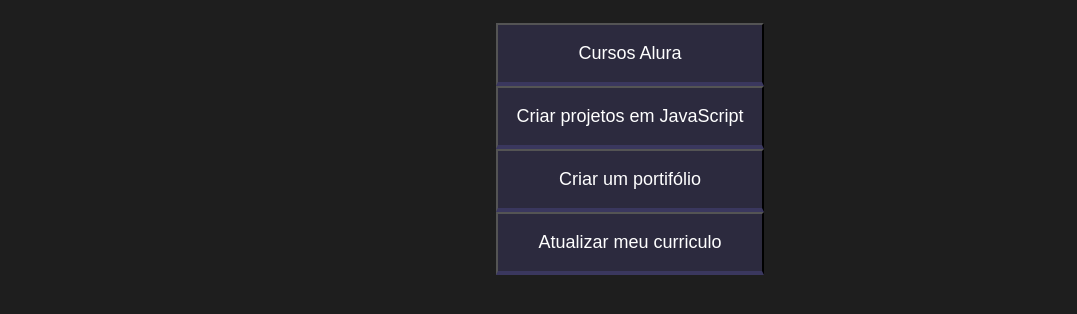
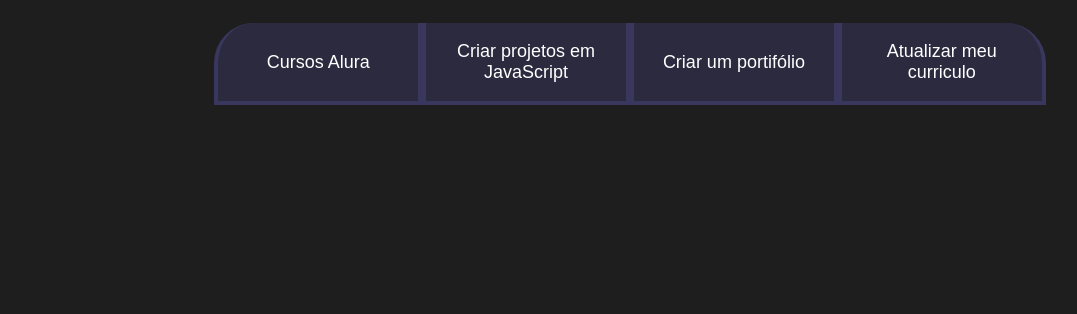
Before and after one commit to Vinizaun/Projeto-de-vida1, a plain HTML site: page index.html in a window 1280 px wide. Shown: the part 80-394 px from the top of the page, without its empty margins (10-1087 px from the left). Drawn offline with Linux system fonts and the light colour scheme.

Commit message:
Update style.css

```diff
--- a/style.css
+++ b/style.css
@@ -44,4 +44,33 @@
     align-items: center;
     width: 100%;
     border-bottom: 4px solid var(--botao-ativo);
+    border-left: 4px solid var(--botao-ativo);
+    border-right: 4px solid var(--botao-ativo);
+    border-top: none;}
+
+.botoes {
+        display: block;
+    }
+
+    @media screen and (min-width: 768px) {
+        .botoes {
+            display: flex;
+        }
 }
+
+.botao:first-child {
+        border-radius: 40px 40px 0 0;}
+
+        @media screen and (min-width: 768px) {
+            .botoes {
+                display: flex;
+            }
+
+            .botao:first-child {
+                border-radius: 40px 0 0 0;
+            }
+
+            .botao:last-child {
+                border-radius: 0 40px 0 0;
+            }
+}
```
